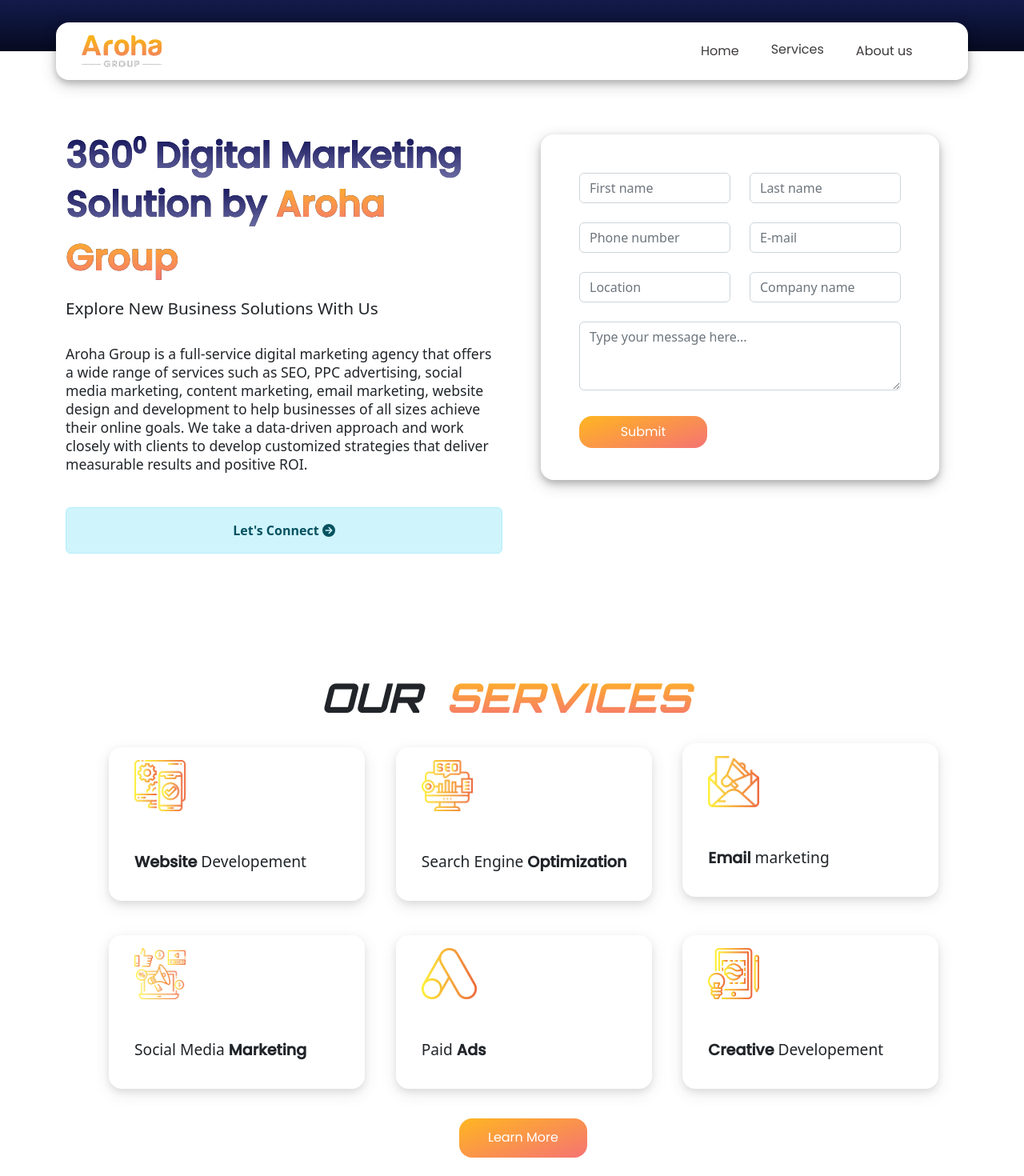
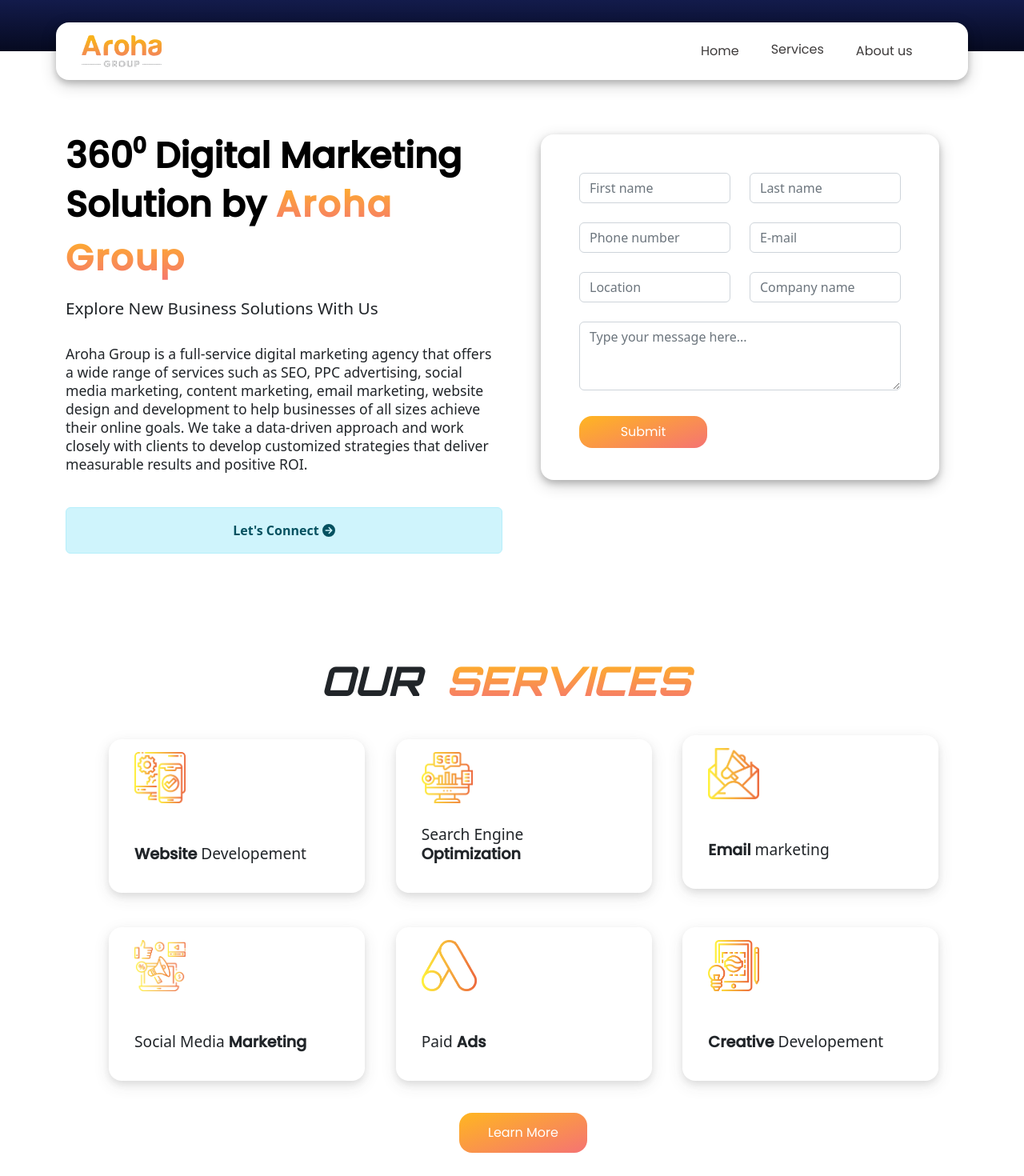
Before and after one commit to zeeyan23/Arohawebsite, a React (Create React App) app: page /#/ in a window 1280 px wide. Shown: the top 1470 px of the page at 80% size. Built offline with nearby package versions, Linux system fonts and the light colour scheme.

Commit message:
updated cocde

```diff
--- a/src/components/Footer/footer.module.css
+++ b/src/components/Footer/footer.module.css
@@ -137,3 +137,9 @@
     }
 
   }
+
+  @media only screen and (min-width: 1300px) and (max-width: 1399px){
+    #mailText{
+      margin-right: 7em;
+    }
+  }
--- a/src/components/Form/ConnectForm.js
+++ b/src/components/Form/ConnectForm.js
@@ -234,7 +234,7 @@
                   Please enter e-mail address.
                 </Form.Control.Feedback>
                 {error && (
-                  <p style={{ color: "red", fontSize: 14, marginTop: "5%" }}>
+                  <p className={classes.invalidEmail}>
                     {error}
                   </p>
                 )}
--- a/src/components/Form/Form.module.css
+++ b/src/components/Form/Form.module.css
@@ -9,6 +9,12 @@
     padding: 3em;
     padding-bottom: 5em;
     box-shadow: 0 4px 8px 0 rgba(0, 0, 0, 0.2), 0 6px 20px 0 rgba(0, 0, 0, 0.19);
+}
+.invalidEmail{
+  color: red;
+  margin-top: 2% ;
+  font-size: 14;
+  text-align: left;
 }
 .test{
   text-align: initial;
@@ -73,7 +79,7 @@
     }
     .Form{
       width: 20em;
-      height: 37em;
+      height: max-content;
     }
     .widthStyle{
       padding-top: 1em;
--- a/src/components/OurServices/OurServices.js
+++ b/src/components/OurServices/OurServices.js
@@ -11,7 +11,7 @@
   return (
     <Container className={classes.Container} id="services">
       <Row>
-        <Col className="mt-5" id={classes.forTablet}>
+        <Col className={classes.otherthanTablet} id={classes.forTablet}>
           <h1 className={classes.boldText1}>OUR <span className={classes.gradText}>SERVICES</span></h1>
         </Col>
       </Row>
--- a/src/components/OurServices/ourservices.module.css
+++ b/src/components/OurServices/ourservices.module.css
@@ -10,7 +10,10 @@
     font-weight: bold;
     font-family: 'Poppins', sans-serif;
 }
-
+.otherthanTablet{
+  margin-top: 2em;
+  padding-bottom: 0.7em;
+}
 .iconStyle{
     width: fit-content;
     height: 4em;
@@ -46,6 +49,7 @@
 }
 .Container{
     max-width: 70rem;
+
 }
 .normalText{
     font-weight: 400;
@@ -139,7 +143,7 @@
     margin-top: 1.2em;
    }
    #forTablet{
-    margin-top: 0em;
+    margin-top: 7em;
    }
    .iconStyle{
     height: 3em;
@@ -180,7 +184,12 @@
   }
 }
 
-
+@media only screen and (min-width: 768px){
+  .textSeoContainer{
+    margin-right: 2em;
+    margin-left: 0em;
+  }
+}
 
  @media only screen and (min-width: 1200px){
   .boldText1{
@@ -191,6 +200,8 @@
     font-style: italic;
     font-size: 3em;
 }
+
+
 .boldText{
     font-weight: bold;
     font-family: 'Poppins', sans-serif;
@@ -327,7 +338,9 @@
     position: absolute;
     font-size: larger;
   } */
-
+  #forTablet{
+    margin-top: 1.7em;
+   }
  }
 
  @media only screen and (min-width: 1300px) and (max-width: 1399px) {
--- a/src/pages/Dashboard.js
+++ b/src/pages/Dashboard.js
@@ -38,9 +38,12 @@
           <Row className={classes.flexDirection} id={classes.mobileStyle}>
             <Col className={classes.mainHeading}>
               <div className={classes.noMobile}>
-                <h1 className={classes.heading1}>
-                  <span className={classes.digi}>360⁰ Digital </span><span className={classes.marketingText}>Marketing</span><span className={classes.heading2}> Solution by </span><span className={classes.spanText}>Aroha Group</span>
-                </h1>
+              <h1 className={classes.heading1}>360⁰ Digital Marketing <br />Solution by <p className={classes.spanText}> Aroha Group </p></h1>
+                {/* <h1 className={classes.heading1}>
+                  <span className={classes.digi}>360⁰ Digital </span><span className={classes.marketingText}>Marketing</span><span className={classes.heading2}> Solution by </span>
+                  <span className={classes.spanText}>Aroha Group</span>
+                </h1> */}
+
               <h4 className={classes.quest}>Explore New Business Solutions With Us</h4>
               </div>
               <div className={classes.onlyTablet}>
--- a/src/pages/dashboard.module.css
+++ b/src/pages/dashboard.module.css
@@ -50,7 +50,7 @@
 .Footer{
     background-image: linear-gradient(rgb(9, 9, 73), black);
         padding: 5;
-        margin-top: 2em;
+        margin-top: 2.35em;
 }
 
 .aboutUs{
@@ -65,7 +65,7 @@
 
       width: 10em;
       font-family: 'Poppins', sans-serif;
-      margin-top: 2.3em;
+      margin-top: 2.5em;
       margin-left: 7em;
       border: none;
       padding: 0.8em;
@@ -91,47 +91,44 @@
 /* margin-left: 3em; */
 z-index: -1;
     font-weight: 800;
-    background: linear-gradient(#f0f1f5,#0a0d1f);
+    color: black;
     font-family: 'Poppins', sans-serif;
-  -webkit-background-clip: text;
-  -webkit-text-fill-color: transparent;
+
 
 }
 .heading1{
 font-family:'Poppins', sans-serif;
     font-weight: bolder;
-    background: linear-gradient(rgb(7, 7, 80),rgb(38, 38, 56));
+    color: black;
    z-index: -1;
-  -webkit-background-clip: text;
-  -webkit-text-fill-color: transparent;
+
 
 }
 .marketingText{
+    letter-spacing: 2px;
     font-family:'Poppins', sans-serif;
         font-weight: bolder;
-        background: linear-gradient(rgb(7, 7, 80),rgb(113 113 168));
+        color: black;
        z-index: -1;
-      -webkit-background-clip: text;
-      -webkit-text-fill-color: transparent;
+
 }
 .digi{
+    letter-spacing: 2px;
     font-family:'Poppins', sans-serif;
         font-weight: bolder;
-        background: linear-gradient(rgb(7, 7, 80),rgb(113 113 168));
+        color: black;
        z-index: -1;
-      -webkit-background-clip: text;
-      -webkit-text-fill-color: transparent;
+
 }
 .mobile{
     display: none;
 }
 .heading2{
+    letter-spacing: 2px;
     font-family:'Poppins', sans-serif;
         font-weight: bolder;
-        background: linear-gradient(rgb(7, 7, 80),rgb(113 113 168));
+        color: black;
        z-index: -1;
-      -webkit-background-clip: text;
-      -webkit-text-fill-color: transparent;
 
 
     }
@@ -142,6 +139,7 @@
     margin-top: 0.2em;
 }
 .spanText{
+    letter-spacing: 2px;
     background-image: linear-gradient(#FFB621, #F57373);
     background-clip: 'text';
     -webkit-background-clip: text;
@@ -162,6 +160,8 @@
     .heading1{
         font-size: 1.6em;
         text-align: left;
+
+       color: black;
     }
     .rowStyle{
         margin-top: 8em;
@@ -218,30 +218,27 @@
         letter-spacing: 3px;
         font-family:'Poppins', sans-serif;
             font-weight: bolder;
-            background: linear-gradient(rgb(8, 8, 72),rgb(158, 158, 237));
+            color:black;
            z-index: -1;
-          -webkit-background-clip: text;
-          -webkit-text-fill-color: transparent;
+
 
     }
     .heading2{
         letter-spacing: 3px;
         font-family:'Poppins', sans-serif;
             font-weight: bolder;
-            background: linear-gradient(rgb(8, 8, 72),rgb(28, 28, 40));
+            color:black;
            z-index: -1;
-          -webkit-background-clip: text;
-          -webkit-text-fill-color: transparent;
+
           display: inline;
     }
     .marketingText{
         letter-spacing: 3px;
         font-family:'Poppins', sans-serif;
             font-weight: bolder;
-            background: linear-gradient(rgb(7, 7, 80),rgb(113 113 168));
+            color:black;
            z-index: -1;
-          -webkit-background-clip: text;
-          -webkit-text-fill-color: transparent;
+
     }
     .btnflat{
         margin-left: 0em;
@@ -273,8 +270,10 @@
 
     }
     .heading1{
+        color:black;
         font-size: 2.5em;
         text-align: left;
+
     }
     .mainHeading{
         margin-top: 1em;
@@ -351,11 +350,10 @@
     }
     .heading1{
         font-size: 2.8em;
-        background: linear-gradient(rgb(5, 5, 53),rgb(20, 20, 29));
+       color:black;
         z-index: -1;
         font-family: 'Poppins', sans-serif;
-          -webkit-background-clip: text;
-          -webkit-text-fill-color: transparent;
+
           padding-bottom: 0.15em;
     }
     .aboutUs{
@@ -402,7 +400,14 @@
     /* .formTop{
         display: block;
     } */
-
+    .Footer{
+        background-image: linear-gradient(rgb(9, 9, 73), black);
+            padding: 5;
+            margin-top: 2.35em;
+    }
+    .btnflat{
+        margin-top: 2.5em;
+    }
  }
 
  @media only screen and (min-width: 1300px) and (max-width: 1399px) {
@@ -415,15 +420,21 @@
 
     .heading1{
         font-size: 2.3em;
-        background: linear-gradient(rgb(5, 5, 53),rgb(20, 20, 29));
+      color: black;
         z-index: -1;
-          -webkit-background-clip: text;
-          -webkit-text-fill-color: transparent;
+
           font-family: 'Poppins', sans-serif;
     }
-
+    .Footer{
+        background-image: linear-gradient(rgb(9, 9, 73), black);
+            padding: 5;
+            margin-top: 2.35em;
+    }
     .alertBox{
         /* bottom: 2em; */
     }
+    .btnflat{
+        margin-top: 2.5em;
+    }
 
   }
```
Also changed, not shown: 1 other file (tests, documents, lock files or other folders).
